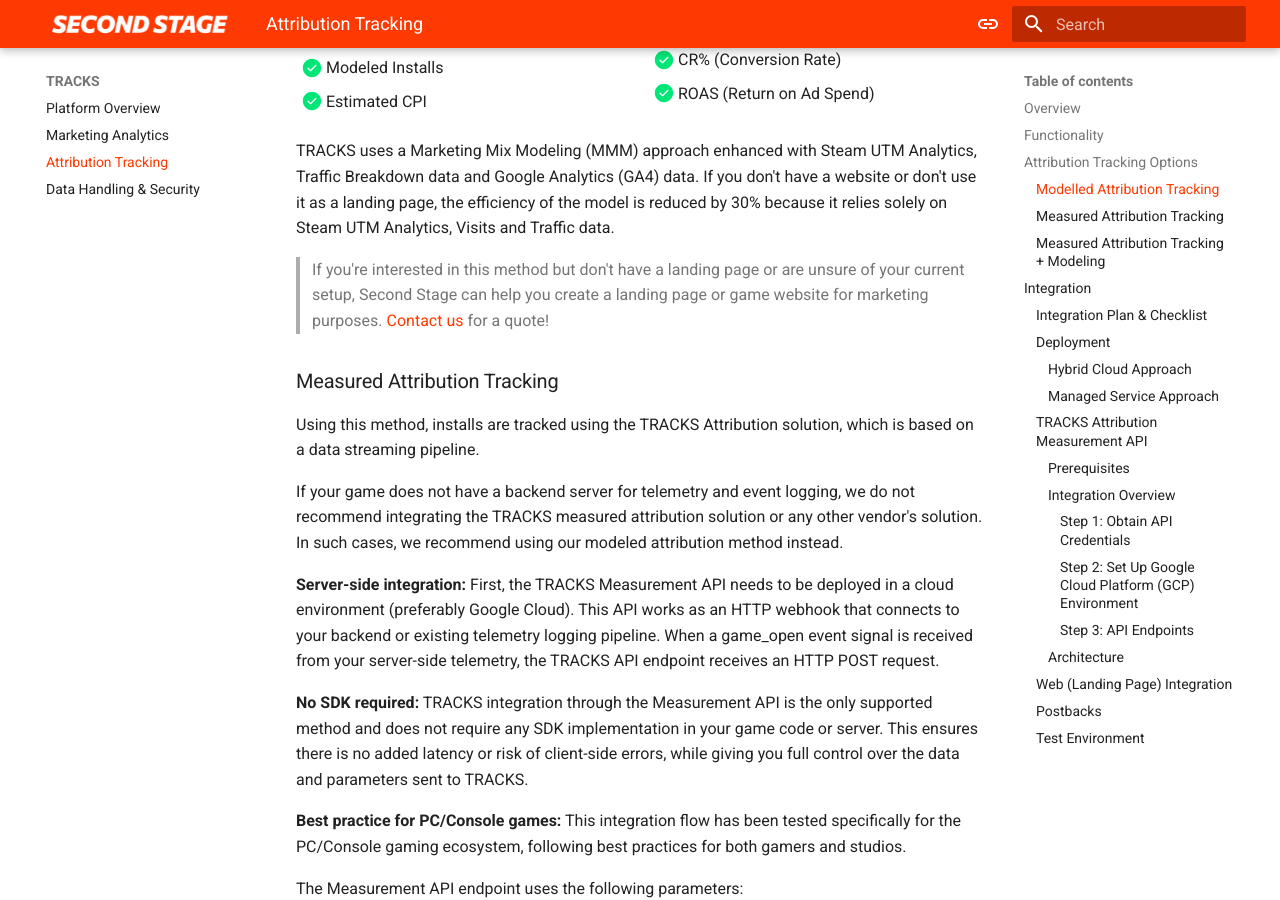
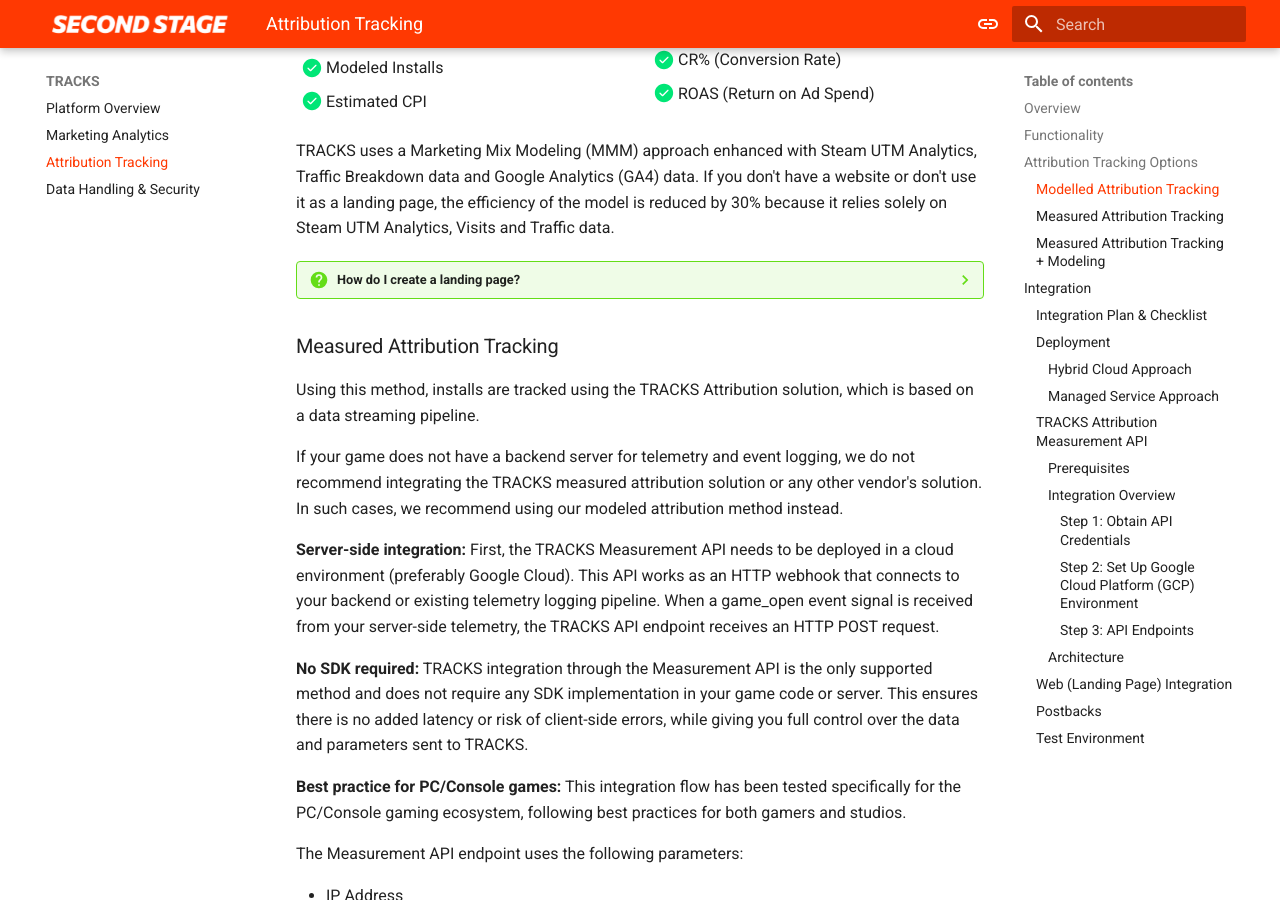
Before and after one commit to secondstage-io/tracks-documentation, an MkDocs documentation site: the page built from docs/tracks/attribution-tracking.md, in a window 1280 px wide and 900 px high, scrolled down 3936 px. Built offline with MkDocs 1.6.1 and Material for MkDocs 9.7.7, drawn with Linux system fonts in a browser that asks for light colours; some of the changed lines change nothing that is shown; some of the changed text lies outside the part shown.

Commit message:
Update attribution-tracking.md
formatting

```diff
--- a/docs/tracks/attribution-tracking.md
+++ b/docs/tracks/attribution-tracking.md
@@ -112,8 +112,9 @@
 
 TRACKS uses a Marketing Mix Modeling (MMM) approach enhanced with Steam UTM Analytics, Traffic Breakdown data and Google Analytics (GA4) data. If you don't have a website or don't use it as a landing page, the efficiency of the model is reduced by 30% because it relies solely on Steam UTM Analytics, Visits and Traffic data.
 
-> If you're interested in this method but don't have a landing page or are unsure of your current setup, Second Stage can help you create a landing page or game website for marketing purposes. [Contact us](https://secondstage.io/contact/) for a quote!
+??? question "How do I create a landing page?"
 
+    If you're interested in this method but don't have a landing page or are unsure of your current setup, Second Stage can help you create a landing page or game website for marketing purposes. [Contact us](https://secondstage.io/contact/) for a quote!
 
 ### Measured Attribution Tracking
 
@@ -162,8 +163,9 @@
 
 Implementation on your end can be managed by a DevOps or backend developer, or by your business intelligence / data science teams - game developers do not need to be directly involved. On average, the process should take about 2 hours for a mid-level backend developer or data engineer.
 
-> For each game added, the Second Stage Analytics team will fully support the integration, deployment and testing, starting with your onboarding call.
+!!! info "Support"
 
+    For each game added, the Second Stage Analytics team will fully support the integration, deployment and testing, starting with your onboarding call.
 
 ### Measured Attribution Tracking + Modeling
 
@@ -188,7 +190,9 @@
 - **Web Analytics (GA4):** Leverages Markov Chain for multi-touch attribution
 - **Steam UTM Analytics & Traffic Breakdown:** For Marketing Mix Modeling (MMM)
 
-> For more information on Markov Chain Attribution, Marketing Mix Modeling, or Unified Marketing Measurement, please visit our [Further Reading](https://documentation.secondstage.io/resources/) section.
+!!! info "Further Reading"
+
+    For more information on Markov Chain Attribution, Marketing Mix Modeling, or Unified Marketing Measurement, please visit our [Further Reading](https://documentation.secondstage.io/resources/) section.
 
 ---
 
```
